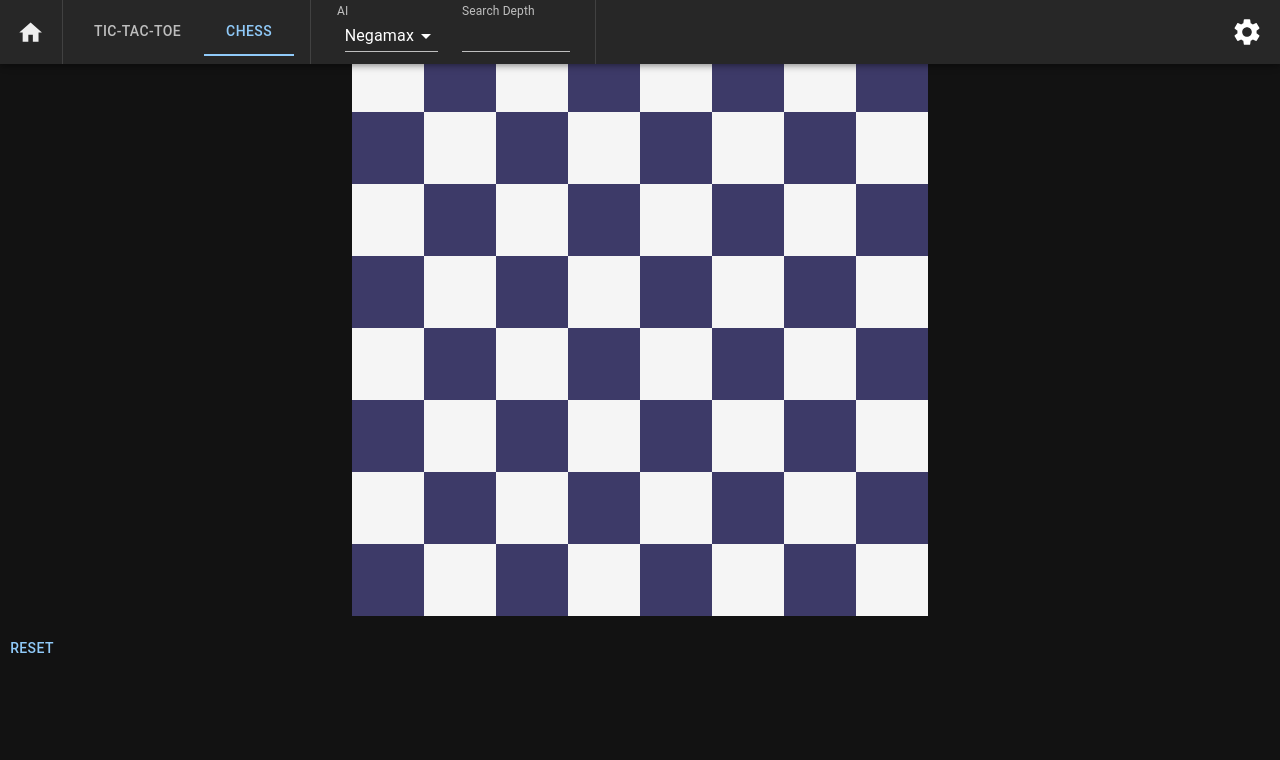
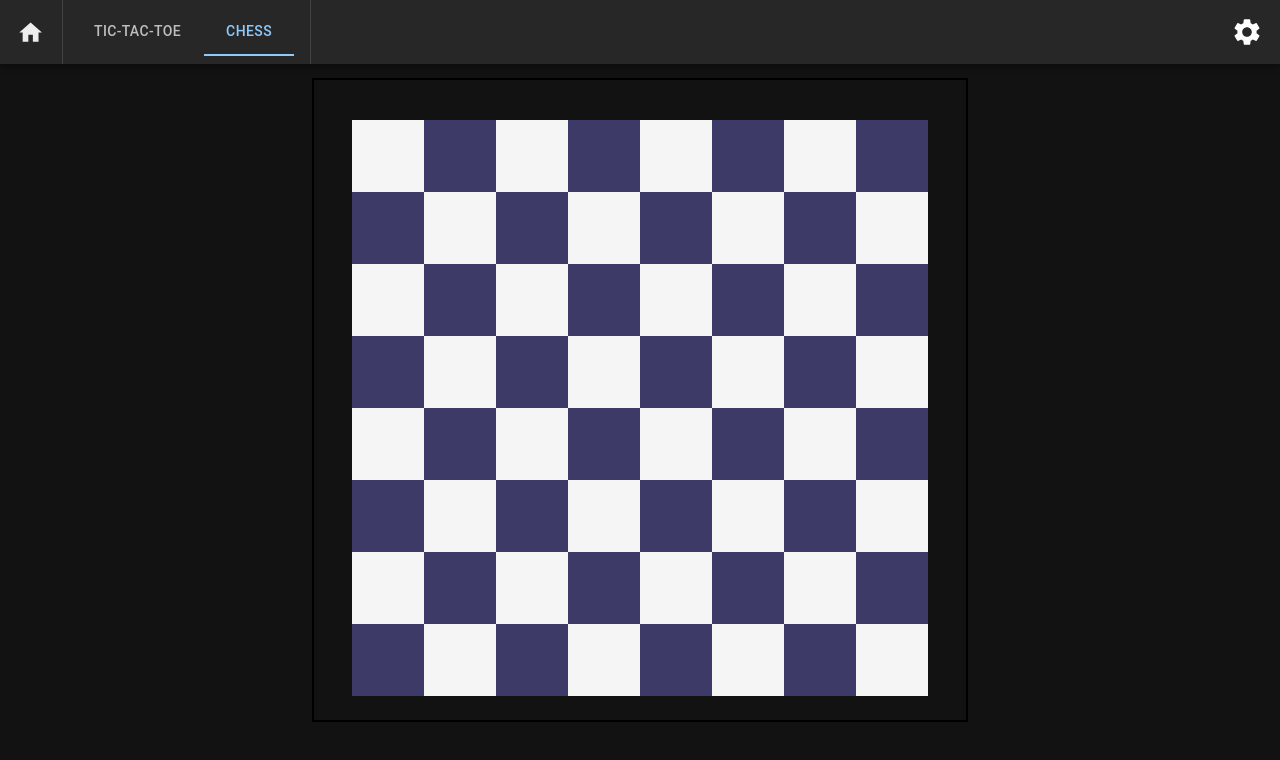
Before and after one commit to dakatk/ai-games, a React (Create React App) app: page /ai-games/chess in a window 1280 px wide. Shown: the top 760 px of the page. Built offline with nearby package versions, Linux system fonts and the light colour scheme.

Commit message:
Move context controls to settings menu

```diff
--- a/src/Routing.tsx
+++ b/src/Routing.tsx
@@ -18,7 +18,7 @@ import {
 
 // App components
 import App from './app/App';
-import Home from './app/Home';
+import About from './app/About';
 import TicTacToe from './app/game/TicTacToe';
 import Chess from './app/game/Chess';
 import NotFound from './app/NotFound';
@@ -57,7 +57,7 @@ export default class Routing extends React.Component {
     nestedRoutes(homePath: string) {
         return (
             <Route path={homePath} element={<AppComponent />}>
-                <Route path='' element={<Home />} />
+                <Route path='' element={<About />} />
                 <Route path='tictactoe' element={<TicTacToe searchDepth={10} />} />
                 <Route path='chess' element={<Chess searchDepth={4} />} />
                 <Route path="*" element={<NotFound />} />
--- a/src/app/Home.tsx
+++ b/src/app/About.tsx
@@ -5,12 +5,12 @@ import React from 'react';
 import Box from '@mui/material/Box';
 
 // Stylesheet
-import './Home.scss';
+import './About.scss';
 
 /**
- * Home/Welcome page
+ * About/Welcome page
  */
-export default class Home extends React.Component {
+export default class About extends React.Component {
     render() {
         return (
             <Box className='welcome-text'>
--- a/src/app/App.tsx
+++ b/src/app/App.tsx
@@ -27,7 +27,6 @@ import HomeIcon from '@mui/icons-material/Home';
 import SettingsIcon from '@mui/icons-material/Settings';
 
 // Other components
-import ContextFormControls from './ContextFormControls';
 import SettingsMenu from './SettingsMenu';
 
 // AI types
@@ -181,9 +180,11 @@ export default class App extends AsyncComponent<AppWithRouterProps, AppState> {
                 <SettingsMenu
                     open={this.state.modalOpen as boolean}
                     aiType={this.state.context?.aiType || AiType.MENACE}
+                    appContext={this.state.context || DEFAULT_CONTEXT}
+                    updateAppContext={(context: AppContextData) => this.updateAppContext(context)}
                     onClose={() => this.settingsModalClose()}
-                    onSave={() => {console.log('Save')}}
-                    onLoad={() => {console.log('Load')}}
+                    onSave={() => {console.log('Save')}} // TODO Implement
+                    onLoad={() => {console.log('Load')}} // TODO Implement
                 />
 
                 <Box className='menu'>
@@ -204,20 +205,7 @@ export default class App extends AsyncComponent<AppWithRouterProps, AppState> {
                                 flexItem
                                 className='divider'
                                 orientation='vertical'
-                                sx={{ mr: '1.6em', ml: '1em' }}
-                            />
-
-                            {/* TODO Move to settings menu */}
-                            <ContextFormControls
-                                context={this.state.context || DEFAULT_CONTEXT}
-                                updateContext={(context: AppContextData) => this.updateAppContext(context)}
-                            />
-
-                            <Divider
-                                flexItem
-                                className='divider'
-                                orientation='vertical'
-                                sx={{ ml: '1.1em' }}
+                                sx={{ ml: '1em' }}
                             />
 
                             <SettingsIcon
@@ -243,7 +231,8 @@ export default class App extends AsyncComponent<AppWithRouterProps, AppState> {
     private renderAnchor(): JSX.Element {
         return (
             <Typography
-                to='/'
+                to='/ai-games'
+                title='Home'
                 component={RouterLink}
                 className='anchor'
                 sx={{ mr: '1em', display: { xs: 'none', sm: 'block' } }}
--- a/src/app/SettingsMenu.tsx
+++ b/src/app/SettingsMenu.tsx
@@ -8,14 +8,21 @@ import Modal from '@mui/material/Modal';
 import ClearIcon from '@mui/icons-material/Clear';
 import Button from '@mui/material/Button';
 
+// Other components
+import ContextFormControls from './ContextFormControls';
+
 // AI types
 import AiType from './ai/AiType';
+
+// App context
+import { AppContextData } from './AppContext';
 
 // String functions (util)
 import { capitalize } from '../util/String';
 
 // Stylesheet
 import './SettingsMenu.scss';
+import { Divider } from '@mui/material';
 
 const style = {
     position: 'absolute' as 'absolute',
@@ -42,6 +49,14 @@ interface SettingsMenuProps {
      */
     aiType: AiType;
     /**
+     * App context
+     */
+    appContext: AppContextData;
+    /**
+     * Callback to update the app context
+     */
+    updateAppContext: (context: AppContextData) => Promise<void>;
+    /**
      * Modal `onClose` event handler
      */
     onClose: () => void;
@@ -59,6 +74,21 @@ interface SettingsMenuProps {
  * Settings menu component
  */
 export default class SettingsMenu extends React.Component<SettingsMenuProps> {
+
+    // ====================== Event handlers =============================
+
+    private async onReset() {
+        // Update 'dirty' flag (doesn't matter if it's 'true' or 'false',
+        // as long as it's inverted from it's previous value)
+        const dirty: boolean = !this.props.appContext.dirty;
+        await this.props.updateAppContext({ ...this.props.appContext, dirty });
+
+        // Close the settings modal
+        this.props.onClose();
+    }
+
+    // ====================== Component rendering ========================
+
     render() {
         return (
             <div>
@@ -83,22 +113,50 @@ export default class SettingsMenu extends React.Component<SettingsMenuProps> {
                             justifyContent='center'
                             alignItems='center'
                         >
-                            <Button
-                                className='settings-button'
-                                onClick={() => this.props.onSave()}
-                            >
-                                Save
-                            </Button>
-                            <Button
-                                className='settings-button'
-                                onClick={() => this.props.onLoad()}
-                            >
-                                Load
-                            </Button>
+                            <Box>
+                                <ContextFormControls
+                                    context={this.props.appContext}
+                                    updateContext={(context: AppContextData) => this.props.updateAppContext(context)}
+                                />
+
+                                <Divider
+                                    sx={{ mt: '0.8em', mb: '0.5em', w: '100%', ml: -5, mr: -5 }}
+                                />
+
+                                {this.renderButtons()}
+                            </Box>
                         </Box>
                     </Box>
                 </Modal>
             </div>
         )
     }
+
+    /**
+     * Renders 'Save', 'Load', and 'Reset' buttons
+     */
+    private renderButtons(): JSX.Element[] {
+        return [
+            <Button
+                className='settings-button'
+                onClick={() => this.props.onSave()}
+            >
+                Save
+            </Button>,
+            <Button
+                className='settings-button'
+                onClick={() => this.props.onLoad()}
+            >
+                Load
+            </Button>,
+            <Button
+                className='settings-button'
+                onClick={async () => await this.onReset()}
+            >
+                Reset
+            </Button>
+]
+    }
+
+    // ===================================================================
 }
--- a/src/app/game/GameComponent.scss
+++ b/src/app/game/GameComponent.scss
@@ -3,6 +3,7 @@
     min-height: 1.5em;
 }
 
-.reset-button {
+.game-padding {
     margin-top: 1em;
+    min-height: 1.5em;
 }
--- a/src/app/game/GameComponent.tsx
+++ b/src/app/game/GameComponent.tsx
@@ -6,8 +6,7 @@ import AsyncComponent from '../AsyncComponent';
 
 // MUI components
 import Box from '@mui/material/Box';
-// import Grid from '@mui/material/Grid';
-import Button from '@mui/material/Button';
+import Grid from '@mui/material/Grid';
 
 // App context
 import { AppContext, AppContextData } from '../AppContext';
@@ -219,18 +218,20 @@ export default class GameComponent<TMove> extends AsyncComponent<GameProps, Game
 
     // ====================== Component rendering ========================
 
+    // FIXME Bottom margin/padding is off, probably a flex issue
     render() {
         return (
-            <div style={{
-                alignItems: 'center',
-                justifyContent: 'center',
-                minHeight: '100vh',
-                maxWidth: 'fit-content',
-                height: '100%',
-                margin: 0,
-                verticalAlign: 'middle'
-            }}>
-                {this.renderGame()}
+            <div style={{ maxWidth: '41em', maxHeight: '45em', border: '2px solid black', paddingBottom: '1.5em' }}>
+                <Grid
+                    container
+                    spacing={0}
+                    direction='column'
+                    alignItems='center'
+                    justifyContent='center'
+                    style={{ minHeight: '36em', maxHeight: '40em' }}
+                >
+                    {this.renderGame()}
+                </Grid>
             </div>
         );
     }
@@ -251,8 +252,8 @@ export default class GameComponent<TMove> extends AsyncComponent<GameProps, Game
         } else {
             return [
                 this.renderWinMessage(),
-                <div key={2}>{this.renderChild()}</div>,
-                this.renderResetButton()
+                <Box key={2}>{this.renderChild()}</Box>,
+                <Box key={3} className='game-padding'></Box>
             ];
         }
     }
@@ -271,26 +272,5 @@ export default class GameComponent<TMove> extends AsyncComponent<GameProps, Game
         return <Box key={1} className='win-message'>{this.state.winMessage}</Box>
     }
 
-    /**
-     * Button that resets the game to its initial state
-     */
-    private renderResetButton(): JSX.Element {
-        return (
-            <div key={3}>
-            <Button
-                key={3}
-                className='reset-button'
-                onClick={async () => {
-                    this.gameLogic.reset();
-                    await this.setStateAsync({ winMessage: undefined, gameover: false });
-                    await this.update();
-                }}
-            >
-                Reset
-            </Button>
-            </div>
-        )
-    }
-
     // ===================================================================
 }
```
Also changed, not shown: src/app/About.scss (renamed from src/app/Home.scss).
